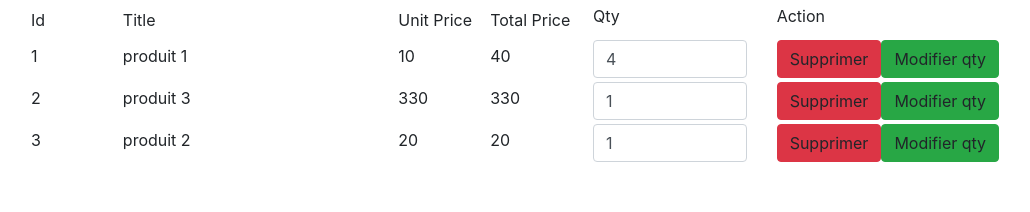
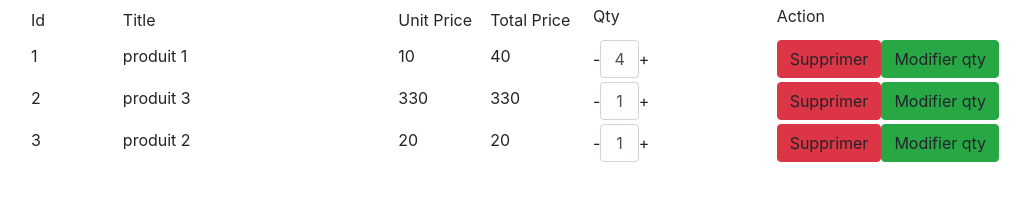
Before and after one commit to laklouka/AngularTutoFormation, an Angular app in the folder demo-module/: page / in a window 1280 px wide. Shown: the top 212 px of the page, without its empty margins (62-1092 px from the left). Built offline with nearby package versions, Linux system fonts and the light colour scheme.

Commit message:
correction panier

```diff
--- a/demo-module/src/cart-module/components/product-cart-component/product-cart.component.html
+++ b/demo-module/src/cart-module/components/product-cart-component/product-cart.component.html
@@ -13,8 +13,10 @@
     <div class="col-1 p-1">
         {{product.price * product.qty}}
     </div>
-    <div class="col-2">
-        <input type="number" class="form-control" [(ngModel)]="qty" />
+    <div class="col-2 justity-content-center form-inline">
+        <span (click)="update('decrement')">-</span>
+        <input type="text" class="form-control w-25 text-center" [(ngModel)]="qty" />
+        <span (click)="update('increment')">+</span>
     </div>
     <div class="col-4">
         <a class="btn btn-danger" (click)="deleteProduct()">Supprimer</a>
--- a/demo-module/src/cart-module/components/product-cart-component/product-cart.component.ts
+++ b/demo-module/src/cart-module/components/product-cart-component/product-cart.component.ts
@@ -19,11 +19,21 @@ export class ProductCartComponent implements OnInit {
        this.qty = this.product.qty
     }
 
-    deleteProduct() {
+    deleteProduct(): void {
         this.cartService.deleteFromCart(this.product.id)
     }
 
-    updateQty() {
+    updateQty(): void {
         this.cartService.updateQty(this.product.id, this.qty)
     }
+
+    update(type:string) : void {
+        if(type == "increment") {
+            this.qty++
+        }else if(type="decrement") {
+            if(this.qty> 0)
+                this.qty--
+        }
+       this.updateQty()
+    }
 }
```
